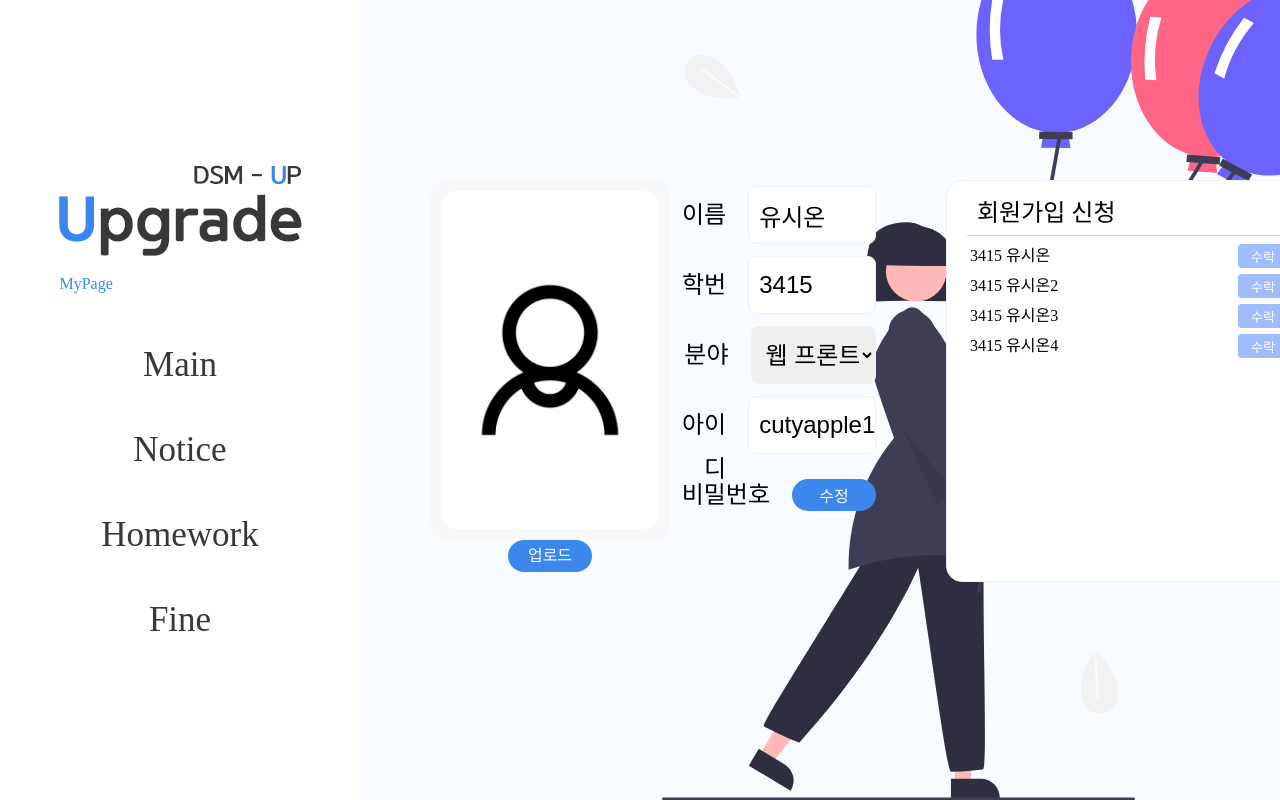
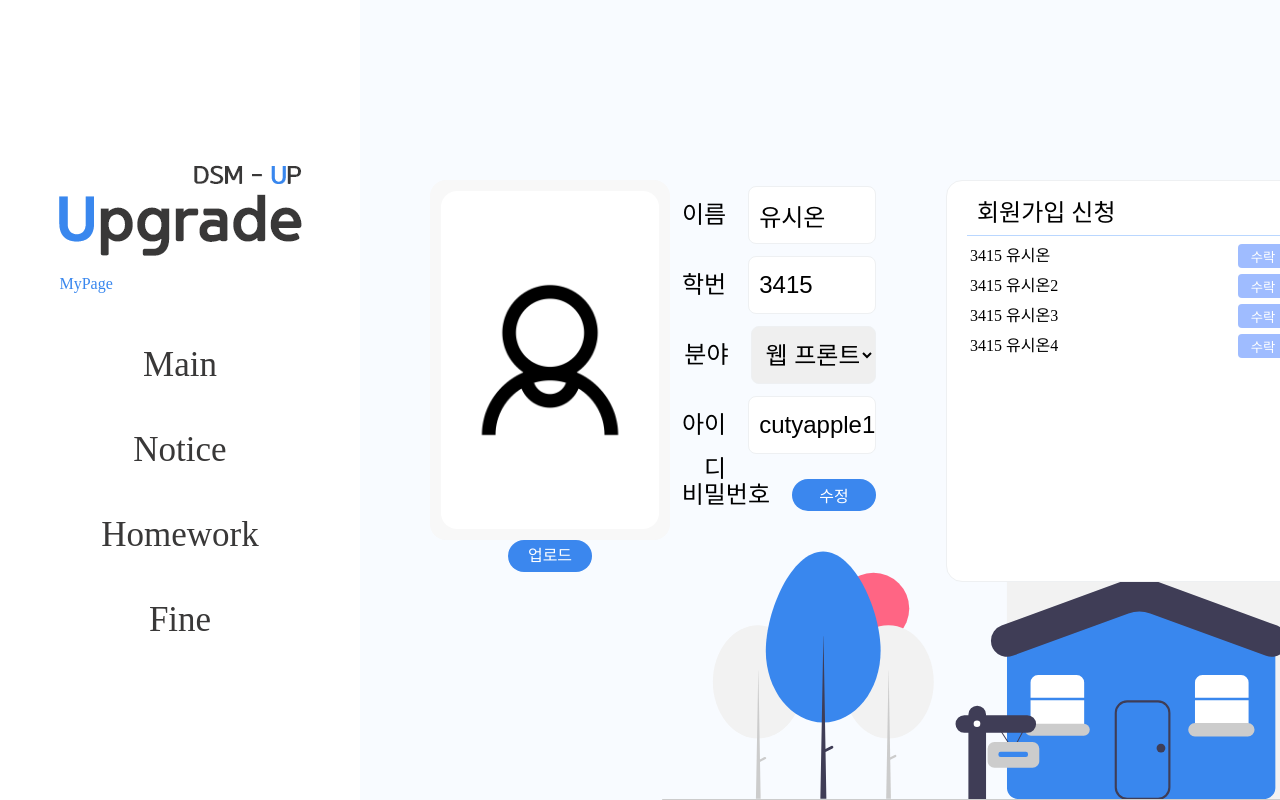
Before and after one commit to DSM-Upgrade/Client, a React app: page /mypage in a window 1280 px wide. Shown: the top 800 px of the page. Built offline with nearby package versions, Linux system fonts and the light colour scheme.

Commit message:
[FIX] <container/~/MyPagecontainer.js> mypageBackground

```diff
--- a/src/container/MyPageContanier/MyPageContanier.js
+++ b/src/container/MyPageContanier/MyPageContanier.js
@@ -1,9 +1,9 @@
 import React from "react";
-import { fineBackground } from "../../assets/fine";
+import { mypageBackground } from "../../assets/mypage";
 import Mypage from "../../component/MyPage/MyPage";
 
 const MyPageContanier = () => {
-  const img = fineBackground;
+  const img = mypageBackground;
   const isAdmin = true;
 
   return <Mypage img={img} isAdmin={isAdmin} />;
```
